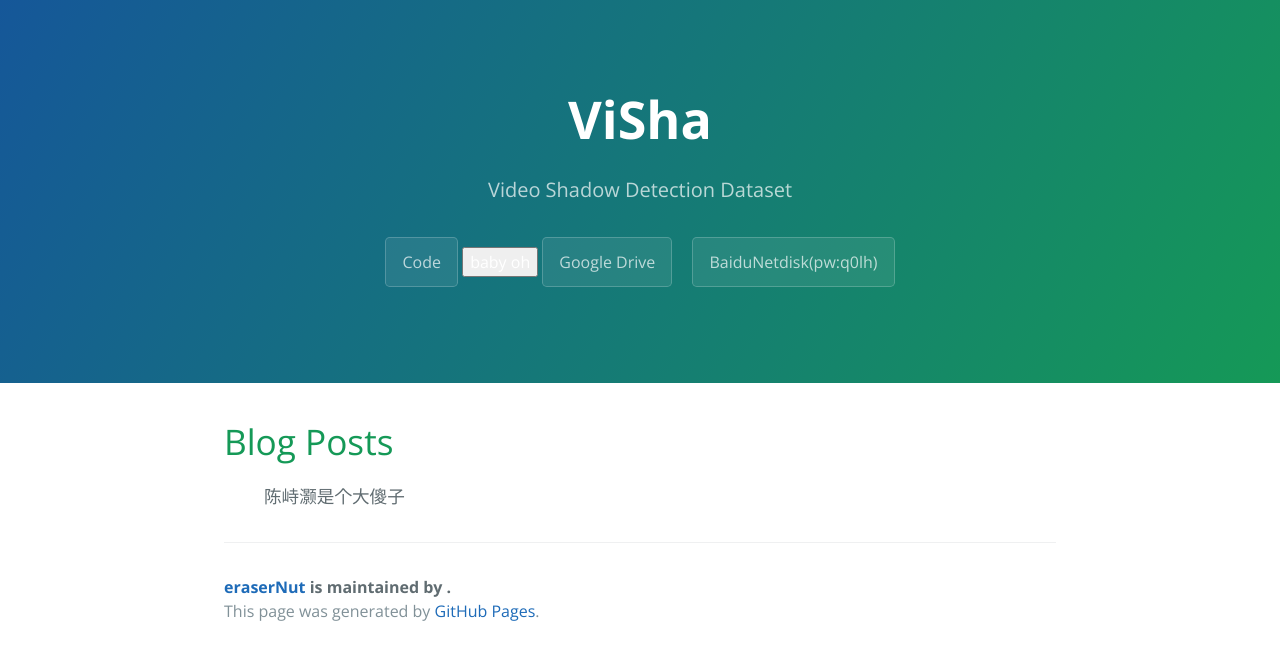
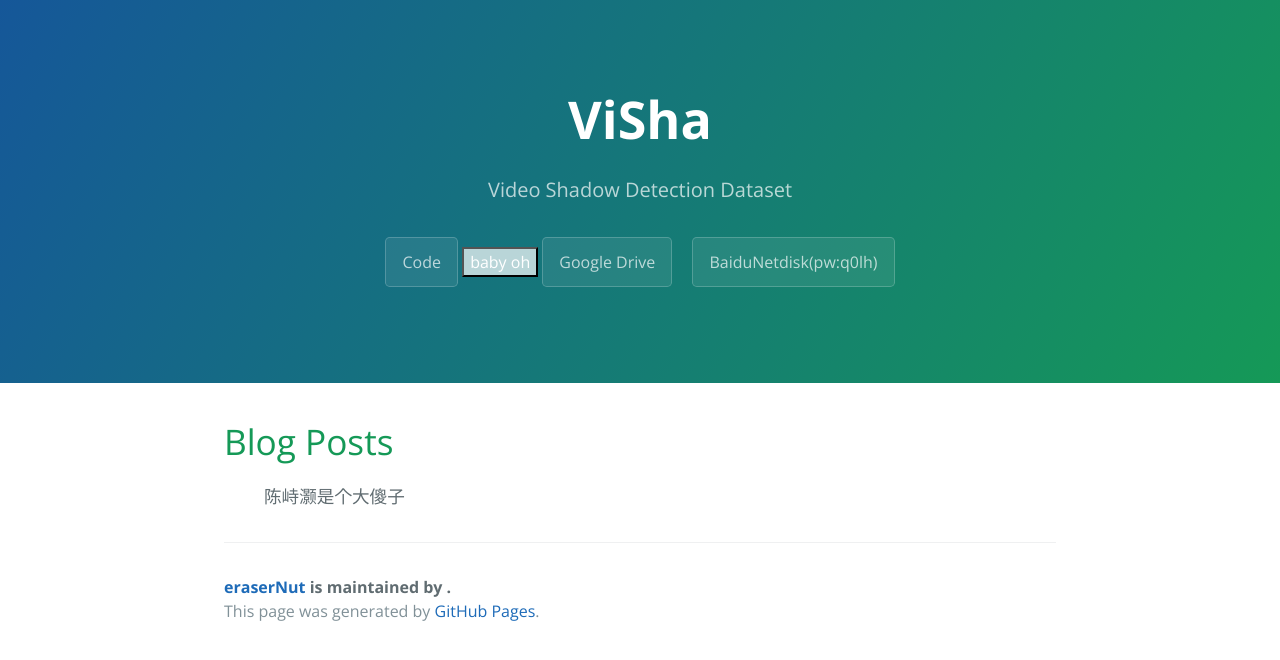
Before and after one commit to eraserNut/eraserNut.github.io, a Jekyll site: the page built from index.html, in a window 1280 px wide. Shown: the top 660 px of the page. Built offline with Jekyll 4.4.1, drawn with Linux system fonts in a browser that asks for light colours.

Commit message:
Update page-header.html

```diff
--- a/_includes/page-header.html
+++ b/_includes/page-header.html
@@ -18,7 +18,7 @@
 
 <style>
 .dropbtn {
-/*     background-color: #4CAF50; */
+    background-color: #FFFFFFB3;
 /*     color: white; */
 /*     padding: 16px; */
 /*     font-size: 16px; */
```
